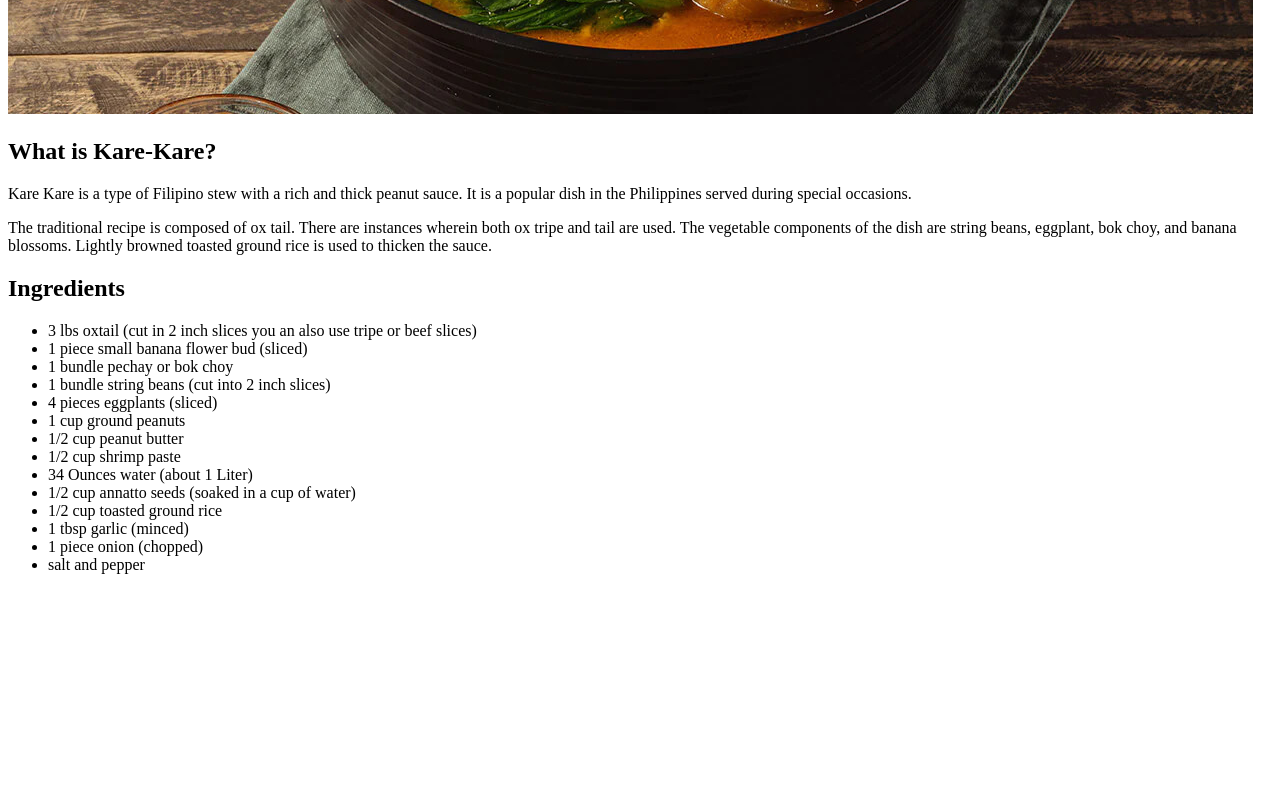
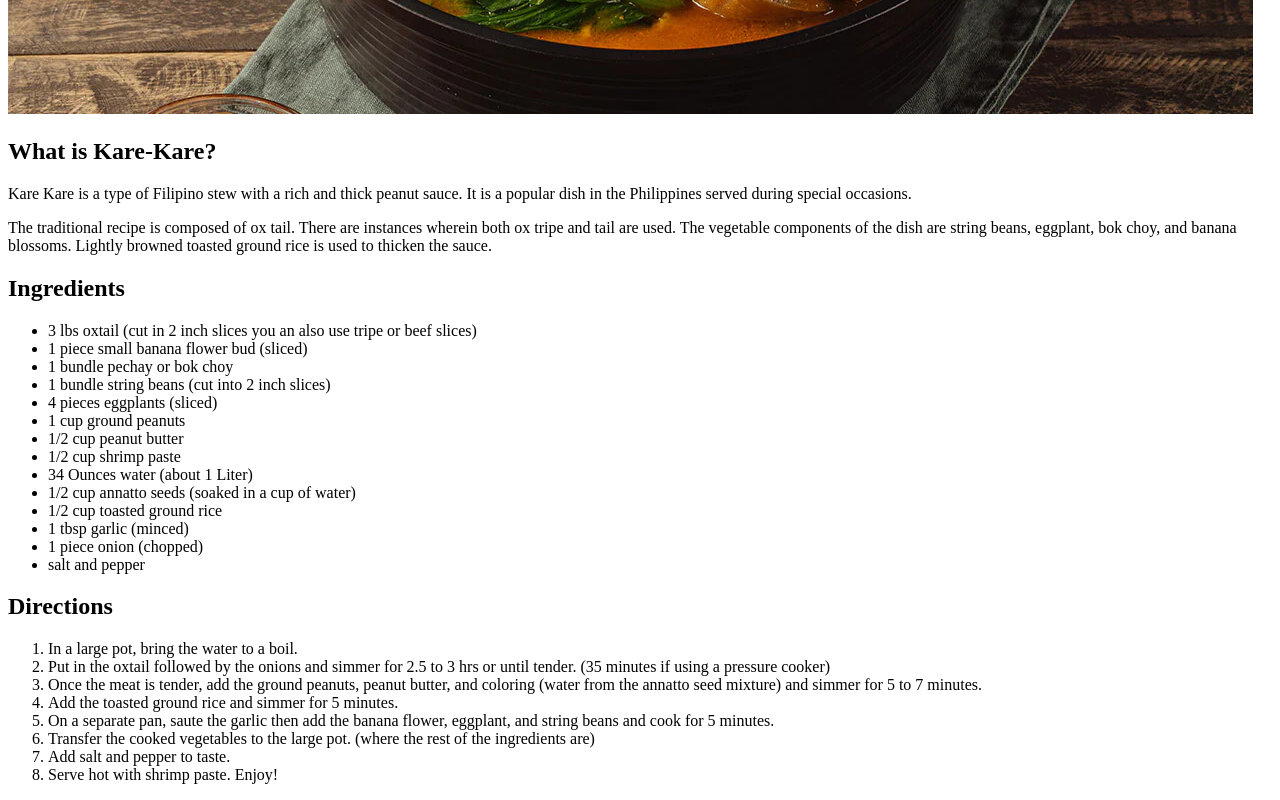
Before and after one commit to kylemngbt/odin-recipes, a plain HTML site: page recipes/kare-kare.html in a window 1280 px wide. Shown: the part 566-1366 px from the top of the page. Before the commit the page ends 1156 px from the top, so only its background shows below. Drawn offline with Linux system fonts and the light colour scheme.

Commit message:
Add the directions section of Kare-Kare

```diff
--- a/recipes/kare-kare.html
+++ b/recipes/kare-kare.html
@@ -28,5 +28,16 @@
             <li>1 piece onion (chopped)</li>
             <li>salt and pepper</li>
           </ul>
+        <h2>Directions</h2>
+          <ol>
+            <li>In a large pot, bring the water to a boil.</li>
+            <li>Put in the oxtail followed by the onions and simmer for 2.5 to 3 hrs or until tender. (35 minutes if using a pressure cooker)</li>
+            <li>Once the meat is tender, add the ground peanuts, peanut butter, and coloring (water from the annatto seed mixture) and simmer for 5 to 7 minutes.</li>
+            <li>Add the toasted ground rice and simmer for 5 minutes.</li>
+            <li>On a separate pan, saute the garlic then add the banana flower, eggplant, and string beans and cook for 5 minutes.</li>
+            <li>Transfer the cooked vegetables to the large pot. (where the rest of the ingredients are)</li>
+            <li>Add salt and pepper to taste.</li>
+            <li>Serve hot with shrimp paste. Enjoy!</li>
+          </ol>
     </body>
 </html>
```
